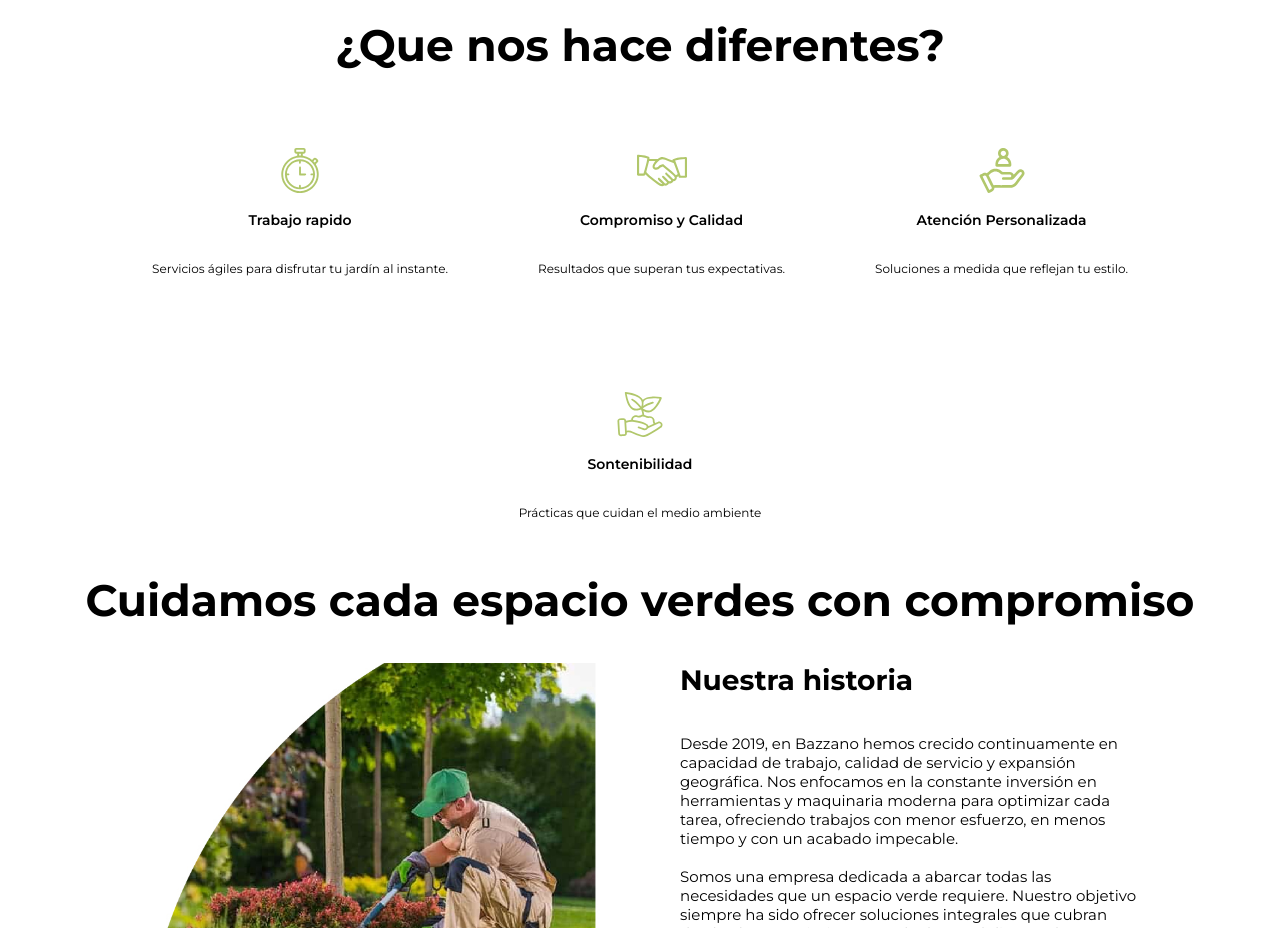
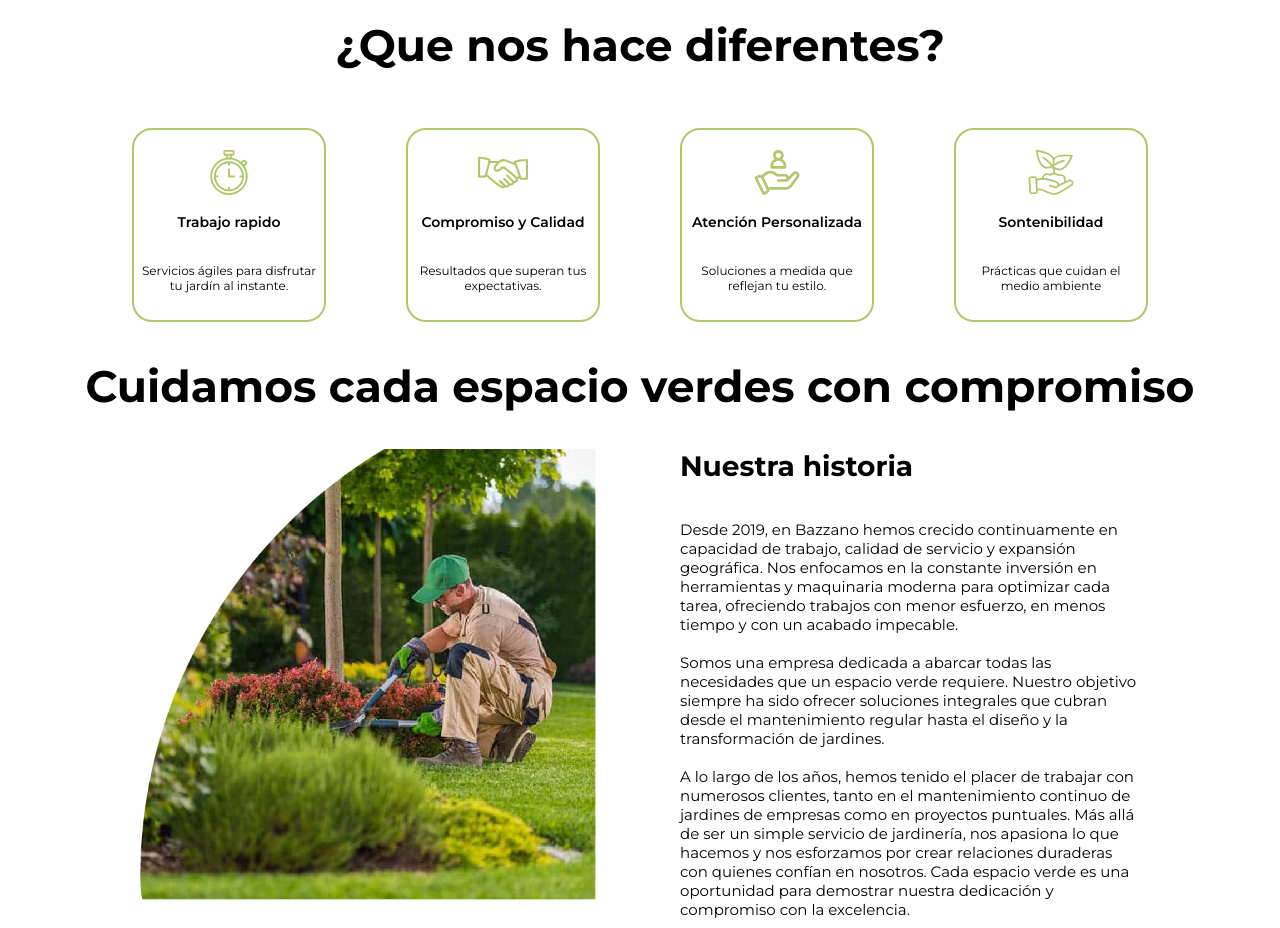
Before and after one commit to tomasmiranda13/bazzano, a React (Vite) app: page / in a window 1280 px wide. Shown: the part 1460-2388 px from the top of the page. Built offline with nearby package versions, Linux system fonts and the light colour scheme.

Commit message:
card wapper de vuelta

```diff
--- a/src/styles/card.css
+++ b/src/styles/card.css
@@ -1,3 +1,12 @@
+.card-wrapper {
+  border: 2px solid #b1c76b;
+  border-radius: 20px;
+  width: 190px;
+  height: 190px;
+  display: flex;
+  flex-direction: column;
+  align-items: center;
+}
 .card-wrapper img {
   padding-top: 20px;
   height: 45px;
```
